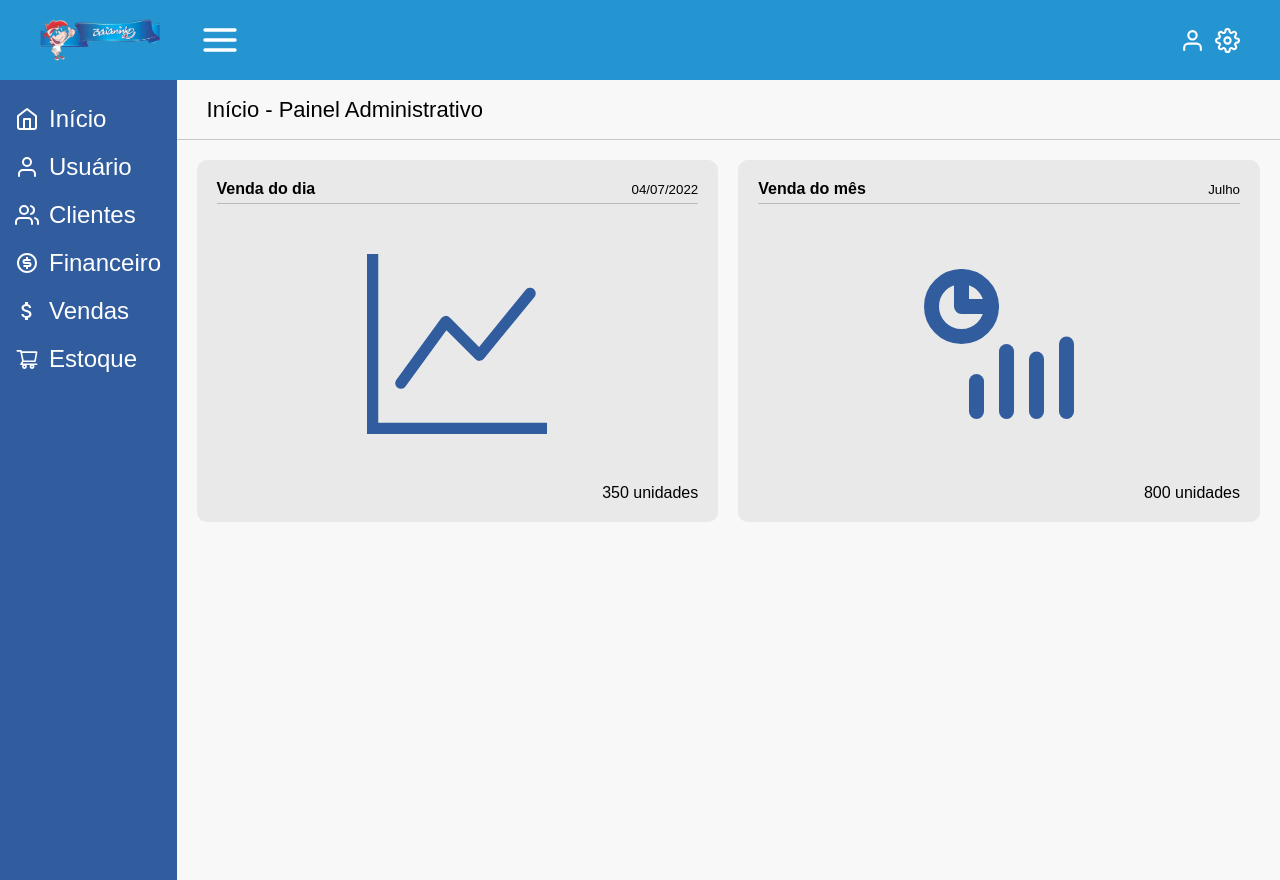
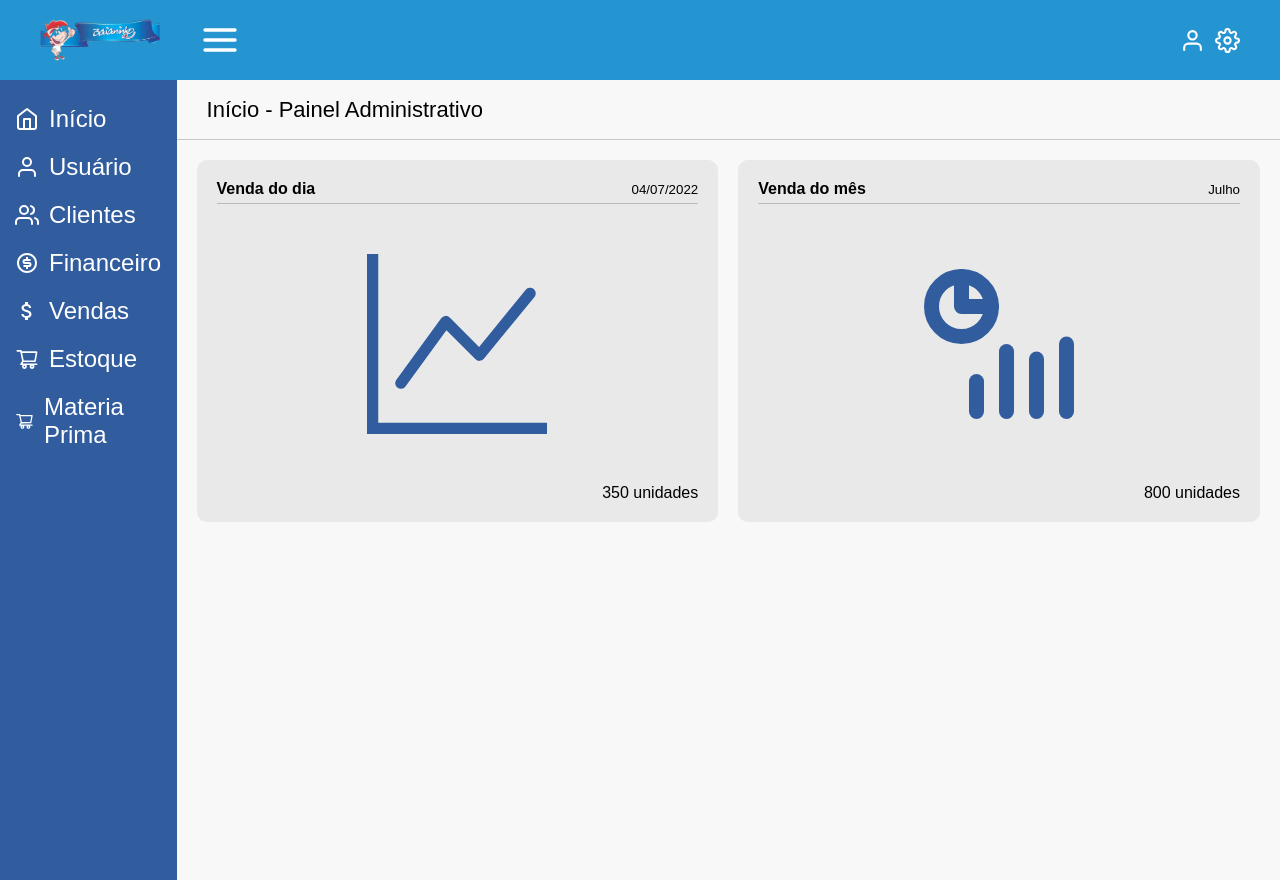
Before and after one commit to baianinho-pds/baianinho-client, a React (Vite) app: page / in a window 1280 px wide. Built offline with nearby package versions, Linux system fonts and the light colour scheme; a web font is replaced by a local one.

Commit message:
feat: create materia prima tab in sidemenu

```diff
--- a/src/components/Sidebar/index.tsx
+++ b/src/components/Sidebar/index.tsx
@@ -38,6 +38,11 @@ export default function Sidebar() {
             <AiOutlineShoppingCart /> Estoque
           </Link>
         </li>
+        <li>
+          <Link to="/materia-prima">
+            <AiOutlineShoppingCart /> Materia Prima
+          </Link>
+        </li>
       </ul>
     </nav>
   );
```
